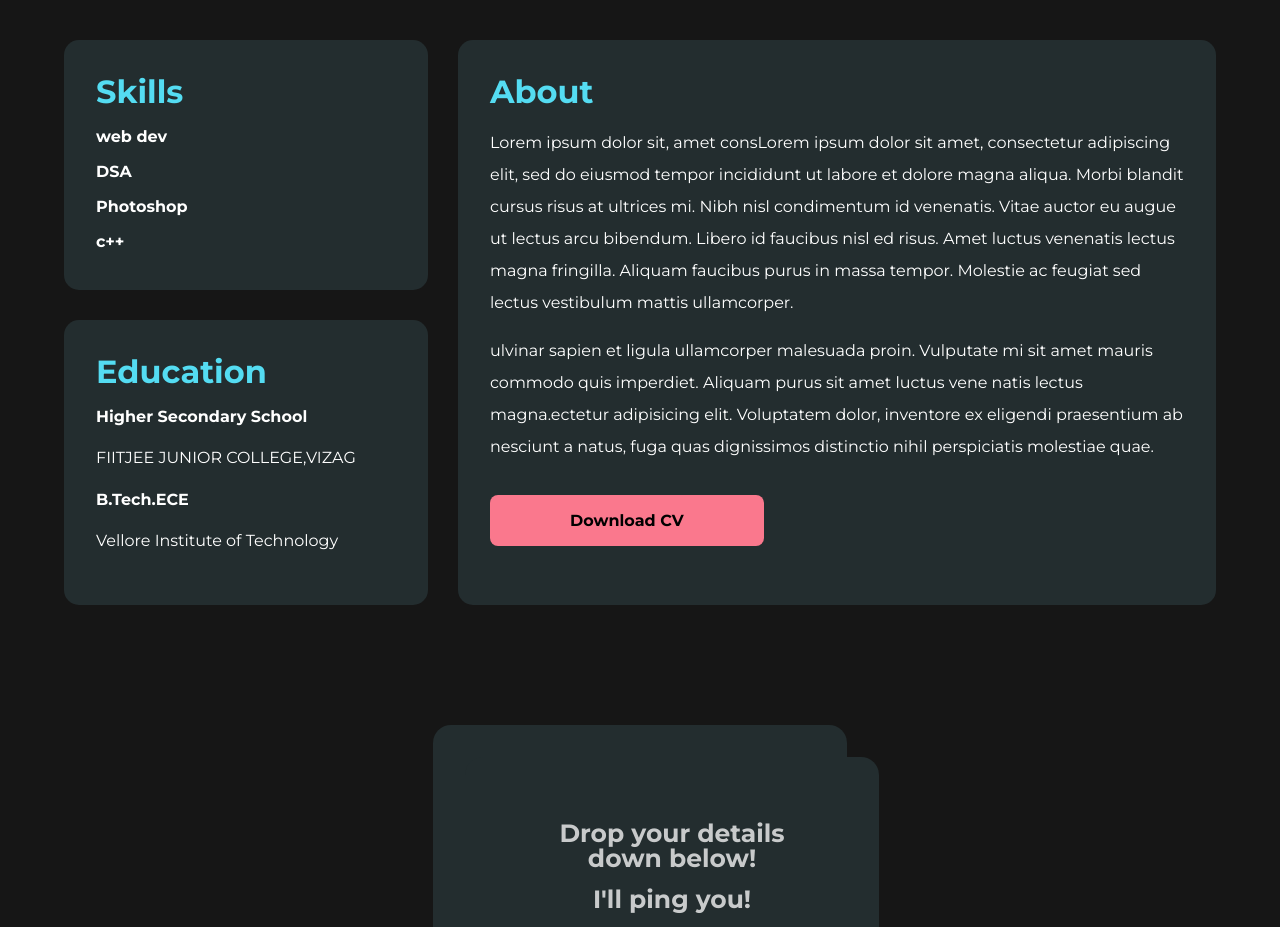
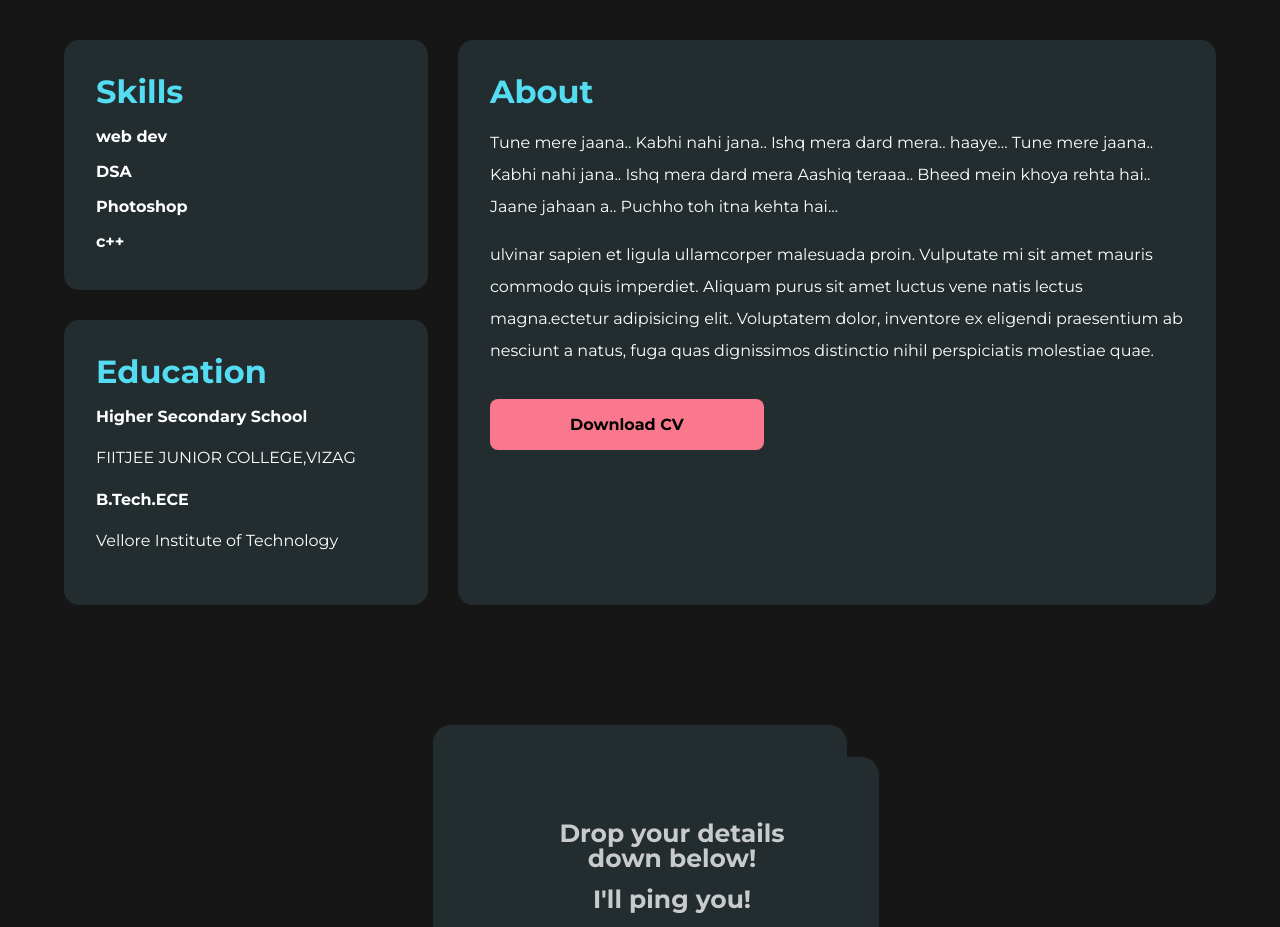
Before and after one commit to Abhishek-123-eng/portfolio_102, a plain HTML site: page index.html in a window 1280 px wide. Shown: the part 1160-2087 px from the top of the page. Drawn offline with nearby package versions, Linux system fonts and the light colour scheme; a script that the page names is missing.

Commit message:
Update index.html

```diff
--- a/index.html
+++ b/index.html
@@ -78,12 +78,25 @@
             </div>
             <div class="about ">
                 <h1 class="h1">About</h1>
-                <p>Lorem ipsum dolor sit, amet consLorem ipsum dolor sit amet, consectetur adipiscing elit, sed do
-                    eiusmod tempor incididunt ut labore et dolore magna aliqua. Morbi blandit cursus risus at ultrices
-                    mi. Nibh nisl condimentum id venenatis. Vitae auctor eu augue ut lectus arcu bibendum. Libero id
-                    faucibus nisl ed risus. Amet luctus venenatis lectus magna fringilla.
-                    Aliquam faucibus purus in massa tempor. Molestie ac feugiat sed lectus vestibulum mattis
-                    ullamcorper. </p>
+                <p>Tune mere jaana..
+
+Kabhi nahi jana..
+
+Ishq mera dard mera.. haaye…
+
+Tune mere jaana..
+
+Kabhi nahi jana..
+
+Ishq mera dard mera
+
+Aashiq teraaa..
+
+Bheed mein khoya rehta hai..
+
+Jaane jahaan a..
+
+Puchho toh itna kehta hai... </p>
                 <p>
                     ulvinar sapien et ligula ullamcorper malesuada proin. Vulputate mi sit amet mauris commodo quis
                     imperdiet. Aliquam purus sit amet luctus vene
```
